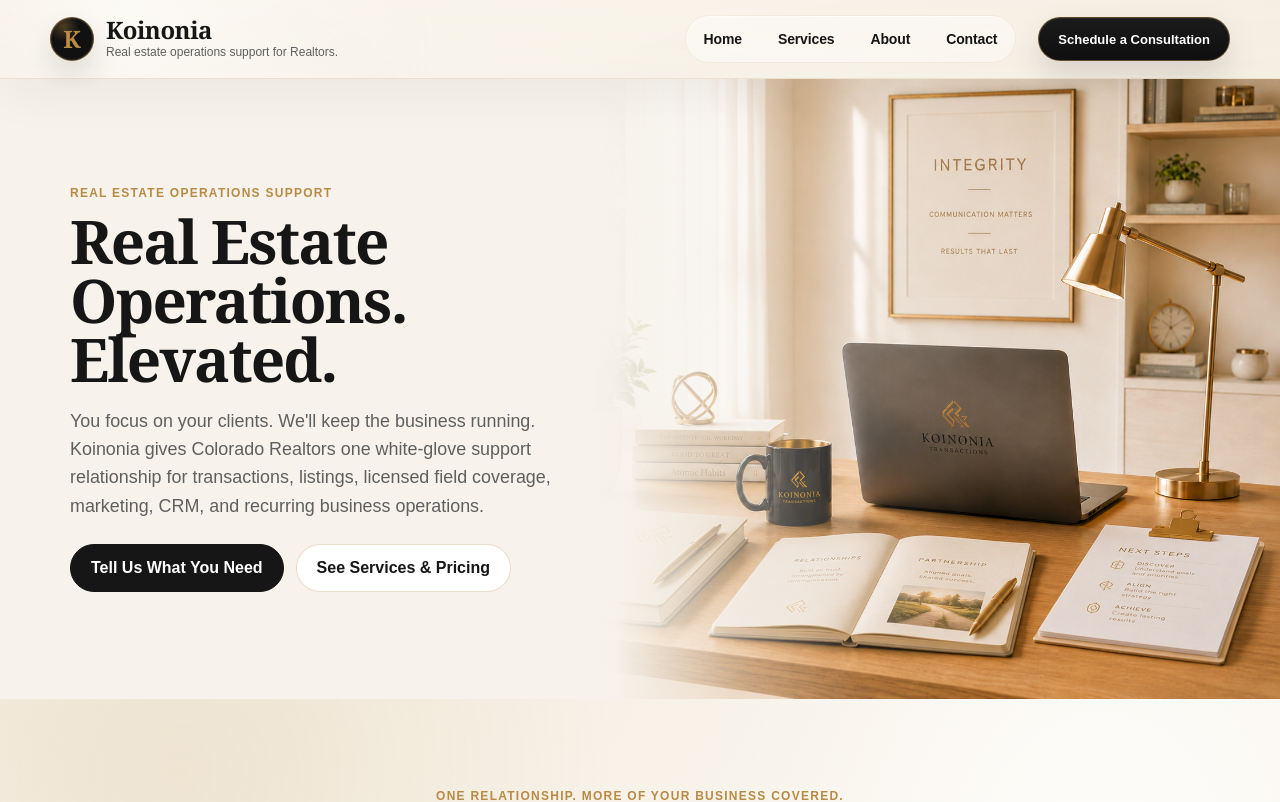
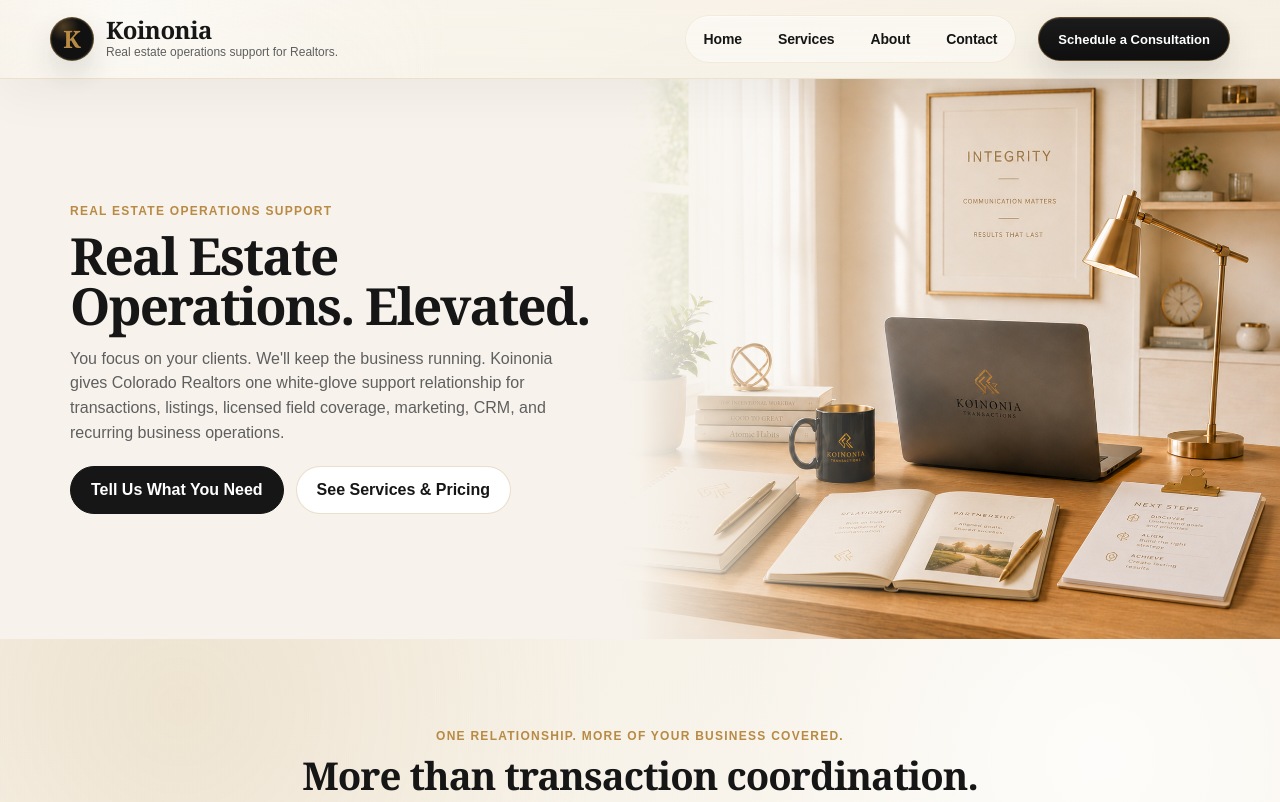
Before and after one commit to KoinoniaTransactions/Reynalds-OS, a Next.js app in the folder apps/web/: page / in a window 1280 px wide. Shown: the top 802 px of the page. Built offline with nearby package versions, Linux system fonts and the light colour scheme; no server answers.

Commit message:
Tighten Home hierarchy and style referral callout

```diff
--- a/apps/web/components/site/PageAssemblies/KoinoniaHome.module.css
+++ b/apps/web/components/site/PageAssemblies/KoinoniaHome.module.css
@@ -1,50 +1,109 @@
+.homeCalm :global(.koinonia-section:not(.koinonia-hero) .koinonia-heading) {
+  font-size: clamp(30px, 3vw, 42px);
+  line-height: 1.05;
+  letter-spacing: -0.025em;
+}
+
+.homeCalm :global(.koinonia-section:not(.koinonia-hero) .koinonia-section-header .koinonia-copy) {
+  max-width: 720px;
+  font-size: 16px;
+  line-height: 1.62;
+}
+
 .heroCompact :global(.koinonia-hero.full-bleed) {
-  min-height: 620px;
+  min-height: 560px;
 }
 
 .heroCompact :global(.koinonia-hero.full-bleed .koinonia-hero-grid) {
-  grid-template-columns: 46% 54%;
-  min-height: 620px;
+  grid-template-columns: 48% 52%;
+  min-height: 560px;
 }
 
 .heroCompact :global(.koinonia-hero.full-bleed .koinonia-hero-copy) {
-  padding-top: 52px;
-  padding-bottom: 52px;
+  padding-top: 40px;
+  padding-bottom: 40px;
 }
 
 .heroCompact :global(.koinonia-hero.full-bleed .koinonia-title) {
-  max-width: 660px;
-  font-size: clamp(44px, 4.7vw, 64px);
+  max-width: 560px;
+  font-size: clamp(42px, 4vw, 56px);
   line-height: 0.98;
+  letter-spacing: -0.035em;
 }
 
 .heroCompact :global(.koinonia-hero.full-bleed .koinonia-lead) {
-  max-width: 620px;
-  margin-top: 18px;
-  font-size: clamp(16px, 1.4vw, 18px);
-  line-height: 1.58;
+  max-width: 590px;
+  margin-top: 16px;
+  font-size: 16px;
+  line-height: 1.55;
 }
 
 .heroCompact :global(.koinonia-hero.full-bleed .koinonia-actions) {
-  margin-top: 24px;
+  margin-top: 20px;
 }
 
 .heroCompact :global(.koinonia-hero.full-bleed .koinonia-visual) {
-  min-height: 620px;
-  height: 620px;
+  min-height: 560px;
+  height: 560px;
+}
+
+.referralCallout {
+  padding-top: 28px;
+  padding-bottom: 28px;
+}
+
+.referralPanel {
+  display: grid;
+  grid-template-columns: minmax(0, 1.15fr) minmax(260px, 0.85fr);
+  gap: 28px;
+  align-items: center;
+  padding: 28px 30px;
+  border: 1px solid rgba(184, 138, 68, 0.28);
+  border-radius: 18px;
+  background: rgba(255, 255, 255, 0.74);
+  box-shadow: 0 12px 32px rgba(22, 22, 22, 0.06);
+}
+
+.referralTitle {
+  margin: 8px 0 10px;
+  max-width: 560px;
+  font-size: clamp(28px, 2.5vw, 38px);
+  line-height: 1.05;
+  letter-spacing: -0.025em;
+}
+
+.referralLead,
+.referralBody {
+  margin: 0;
+  max-width: 680px;
+  font-size: 16px;
+  line-height: 1.6;
+}
+
+.referralBody {
+  margin-top: 10px;
+  color: var(--ros-muted);
+}
+
+.referralActions {
+  justify-content: flex-start;
 }
 
 @media (max-width: 1180px) and (min-width: 981px) {
   .heroCompact :global(.koinonia-hero.full-bleed .koinonia-title) {
-    font-size: clamp(42px, 5vw, 58px);
+    font-size: clamp(40px, 4vw, 50px);
   }
 
   .heroCompact :global(.koinonia-hero.full-bleed .koinonia-lead) {
-    font-size: 16px;
+    font-size: 15px;
   }
 }
 
 @media (max-width: 980px) {
+  .homeCalm :global(.koinonia-section:not(.koinonia-hero) .koinonia-heading) {
+    font-size: clamp(28px, 7vw, 36px);
+  }
+
   .heroCompact :global(.koinonia-hero.full-bleed) {
     min-height: auto;
   }
@@ -54,19 +113,24 @@
   }
 
   .heroCompact :global(.koinonia-hero.full-bleed .koinonia-hero-copy) {
-    padding-top: 32px;
-    padding-bottom: 30px;
+    padding-top: 28px;
+    padding-bottom: 28px;
   }
 
   .heroCompact :global(.koinonia-hero.full-bleed .koinonia-title) {
-    max-width: 680px;
-    font-size: clamp(40px, 10.5vw, 56px);
+    max-width: 540px;
+    font-size: clamp(34px, 8vw, 44px);
     line-height: 1;
   }
 
   .heroCompact :global(.koinonia-hero.full-bleed .koinonia-lead) {
-    max-width: 650px;
-    font-size: 16px;
-    line-height: 1.6;
+    max-width: 620px;
+    font-size: 15px;
+    line-height: 1.58;
+  }
+
+  .referralPanel {
+    grid-template-columns: 1fr;
+    padding: 24px;
   }
 }
```
